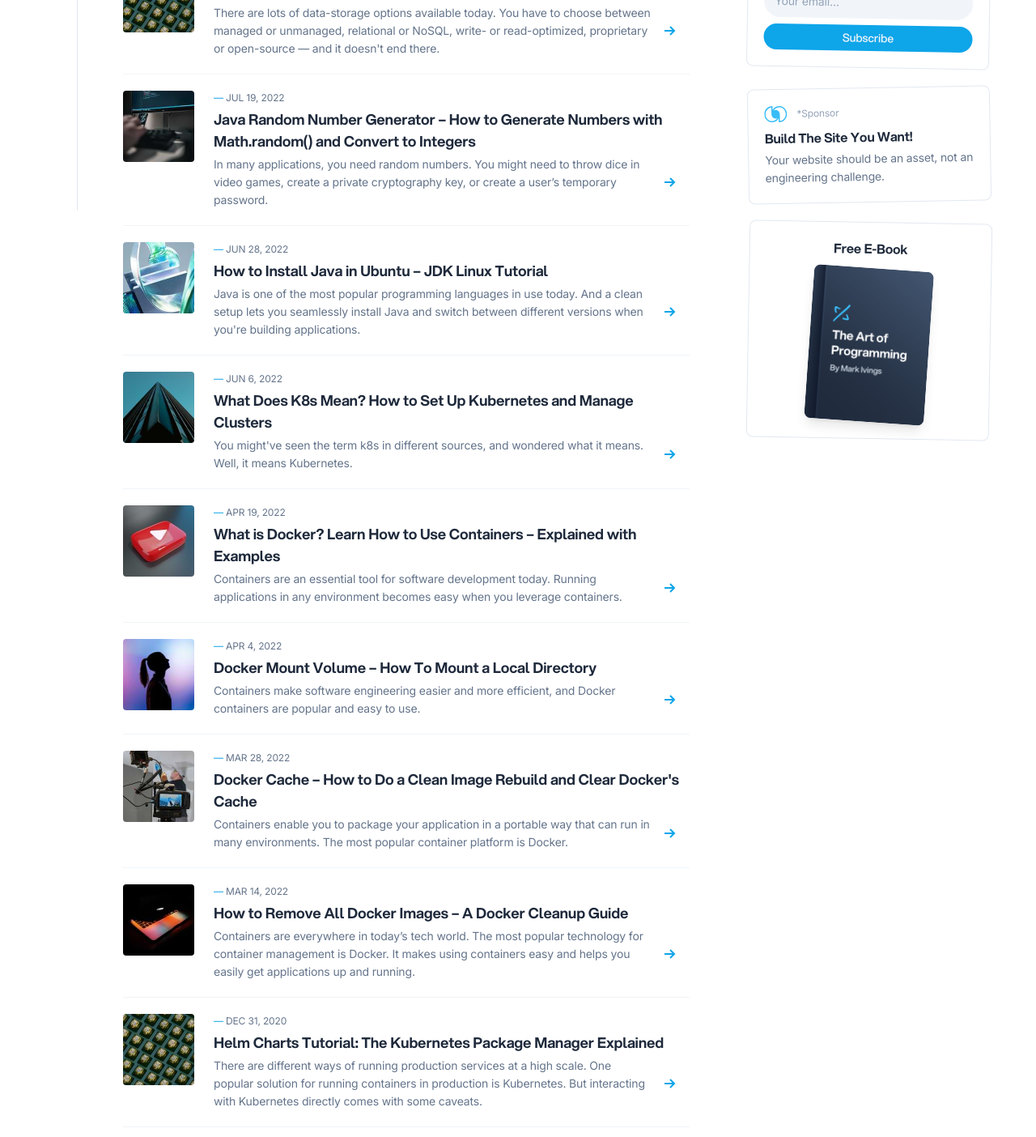
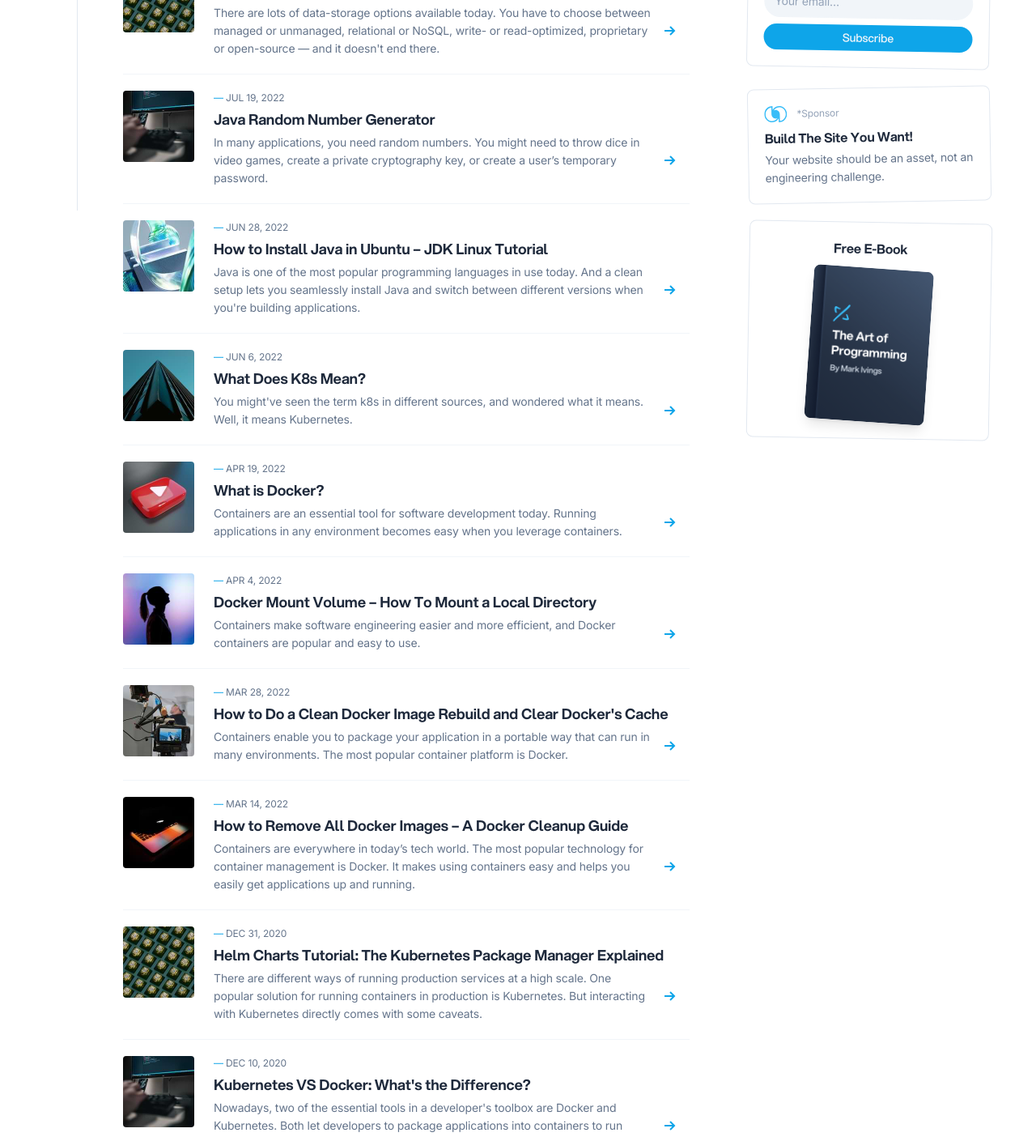
Before and after one commit to sesigl/personal-website, a Next.js app: page / in a window 1280 px wide. Shown: the part 540-1944 px from the top of the page at 81% size. Built offline with nearby package versions, Linux system fonts and the light colour scheme.

Commit message:
Fix blog links and shorten blog post titles

```diff
--- a/src/partials/ArticleItem.tsx
+++ b/src/partials/ArticleItem.tsx
@@ -1,5 +1,4 @@
 import React from "react";
-import Link from "next/link";
 import Image from "next/image";
 
 function ArticleItem(props: {
@@ -37,9 +36,10 @@
             <div className="grow text-sm text-slate-500 dark:text-slate-400">
               {props.excerpt}
             </div>
-            <Link
+            <a
               className="hidden lg:flex shrink-0 text-sky-500 items-center justify-center w-12 group"
-              href={props.slug as any}
+              href={props.link}
+              target="_blank"
               tabIndex={-1}
             >
               <svg
@@ -50,7 +50,7 @@
               >
                 <path d="M9.586 5 6.293 1.707 7.707.293 13.414 6l-5.707 5.707-1.414-1.414L9.586 7H0V5h9.586Z" />
               </svg>
-            </Link>
+            </a>
           </div>
         </div>
       </div>
--- a/src/partials/ArticlesList.tsx
+++ b/src/partials/ArticlesList.tsx
@@ -17,8 +17,7 @@
     },
     {
       id: 1,
-      title:
-        "Java Random Number Generator – How to Generate Numbers with Math.random() and Convert to Integers",
+      title: "Java Random Number Generator",
       slug: "/post",
       image: "/images/post-thumb-02.jpg",
       date: "Jul 19, 2022",
@@ -40,7 +39,7 @@
     },
     {
       id: 3,
-      title: "What Does K8s Mean? How to Set Up Kubernetes and Manage Clusters",
+      title: "What Does K8s Mean?",
       slug: "/post",
       image: "/images/post-thumb-04.jpg",
       date: "Jun 6, 2022",
@@ -51,8 +50,7 @@
     },
     {
       id: 4,
-      title:
-        "What is Docker? Learn How to Use Containers – Explained with Examples",
+      title: "What is Docker?",
       slug: "/post",
       image: "/images/post-thumb-05.jpg",
       date: "Apr 19, 2022",
@@ -74,8 +72,7 @@
     },
     {
       id: 6,
-      title:
-        "Docker Cache – How to Do a Clean Image Rebuild and Clear Docker's Cache",
+      title: "How to Do a Clean Docker Image Rebuild and Clear Docker's Cache",
       slug: "/post",
       image: "/images/post-thumb-07.jpg",
       date: "Mar 28, 2022",
@@ -109,8 +106,7 @@
     },
     {
       id: 9,
-      title:
-        "Kubernetes VS Docker: What's the Difference? Explained With Examples",
+      title: "Kubernetes VS Docker: What's the Difference?",
       slug: "/post",
       image: "/images/post-thumb-02.jpg",
       date: "Dec 10, 2020",
@@ -133,7 +129,7 @@
     {
       id: 11,
       title:
-        "Docker Image Guide: How to Delete Docker Images, Stop Containers, and Remove all Volumes",
+        "Docker Image Guide: Handle Docker Images, Containers, and Volumes",
       slug: "/post",
       image: "/images/post-thumb-04.jpg",
       date: "Jan 30, 2020",
```
